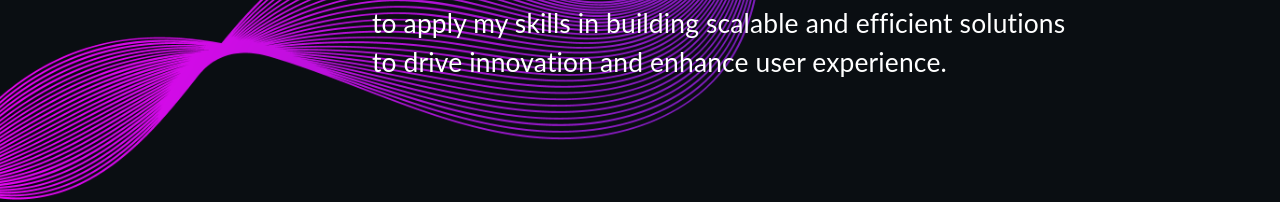
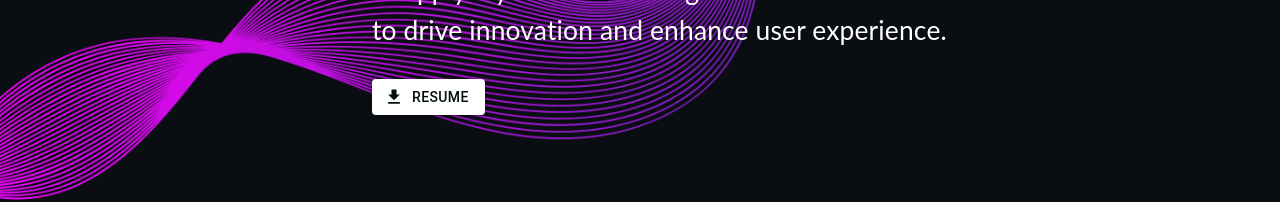
Before and after one commit to Sujithrt/portfolio, a React (Create React App) app: page / in a window 1280 px wide. Shown: the part 496-698 px from the top of the page. Built offline with nearby package versions, Linux system fonts and the light colour scheme.

Commit message:
added resume button

```diff
--- a/src/assets/styles/Contact.scss
+++ b/src/assets/styles/Contact.scss
@@ -46,7 +46,3 @@ form {
   width: 100% !important;
   margin-bottom: 15px !important;
 }
-
-.text-field {
-  color: black
-}
--- a/src/assets/styles/Main.scss
+++ b/src/assets/styles/Main.scss
@@ -46,6 +46,17 @@
         font-size: 5em;
         margin-block-start: 0px;
         margin-block-end: 0px;
+    }
+
+    button {
+        margin-top: 2em;
+        background-color: white;
+        color: #050f0b;
+    }
+
+    button:hover {
+        background-color: #5000ca;
+        color: white;
     }
 }
 
--- a/src/components/Contact.tsx
+++ b/src/components/Contact.tsx
@@ -72,7 +72,6 @@ function Contact({ mode }: { mode: string }) {
                 }}
                 error={nameError}
                 helperText={nameError ? "Please enter your name" : ""}
-                className='text-field'
               />
               <TextField
                 required
@@ -85,7 +84,6 @@ function Contact({ mode }: { mode: string }) {
                 }}
                 error={emailError}
                 helperText={emailError ? "Please enter your email or phone number" : ""}
-                className='text-field'
               />
             </div>
             <TextField
--- a/src/components/Main.tsx
+++ b/src/components/Main.tsx
@@ -1,6 +1,8 @@
 import React from "react";
 import GitHubIcon from '@mui/icons-material/GitHub';
 import LinkedInIcon from '@mui/icons-material/LinkedIn';
+import DownloadIcon from '@mui/icons-material/Download';
+import Button from '@mui/material/Button';
 import '../assets/styles/Main.scss';
 
 function Main() {
@@ -18,7 +20,11 @@ function Main() {
           </div>
           <h1>Sujith Tellakula</h1>
           <p>Passionate software developer with expertise in full-stack development, cloud computing, and AI integration. Seeking to apply my skills in building scalable and efficient solutions to drive innovation and enhance user experience.</p>
-
+          <a href="https://myawsbucket-sujith.s3.us-west-2.amazonaws.com/Resume_SDE.pdf" download="Sujith_Tellakula_Resume.pdf" target="_blank" rel="noreferrer">
+            <Button variant="contained" startIcon={<DownloadIcon />}>
+              Resume
+            </Button>
+          </a>
           <div className="mobile_social_icons">
             <a href="https://github.com/Sujithrt" target="_blank" rel="noreferrer"><GitHubIcon/></a>
             <a href="https://www.linkedin.com/in/sujith-tellakula/" target="_blank" rel="noreferrer"><LinkedInIcon/></a>
```
